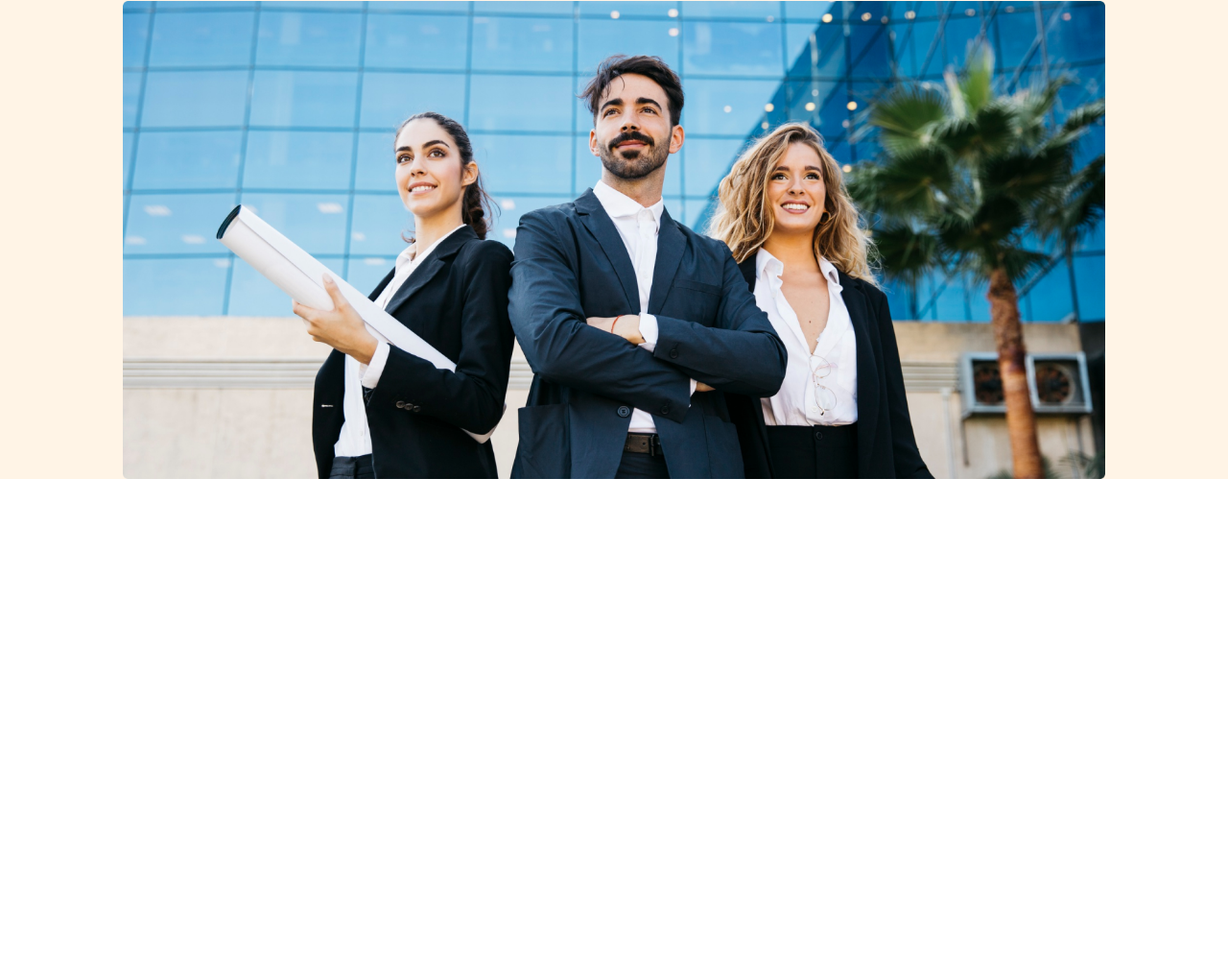
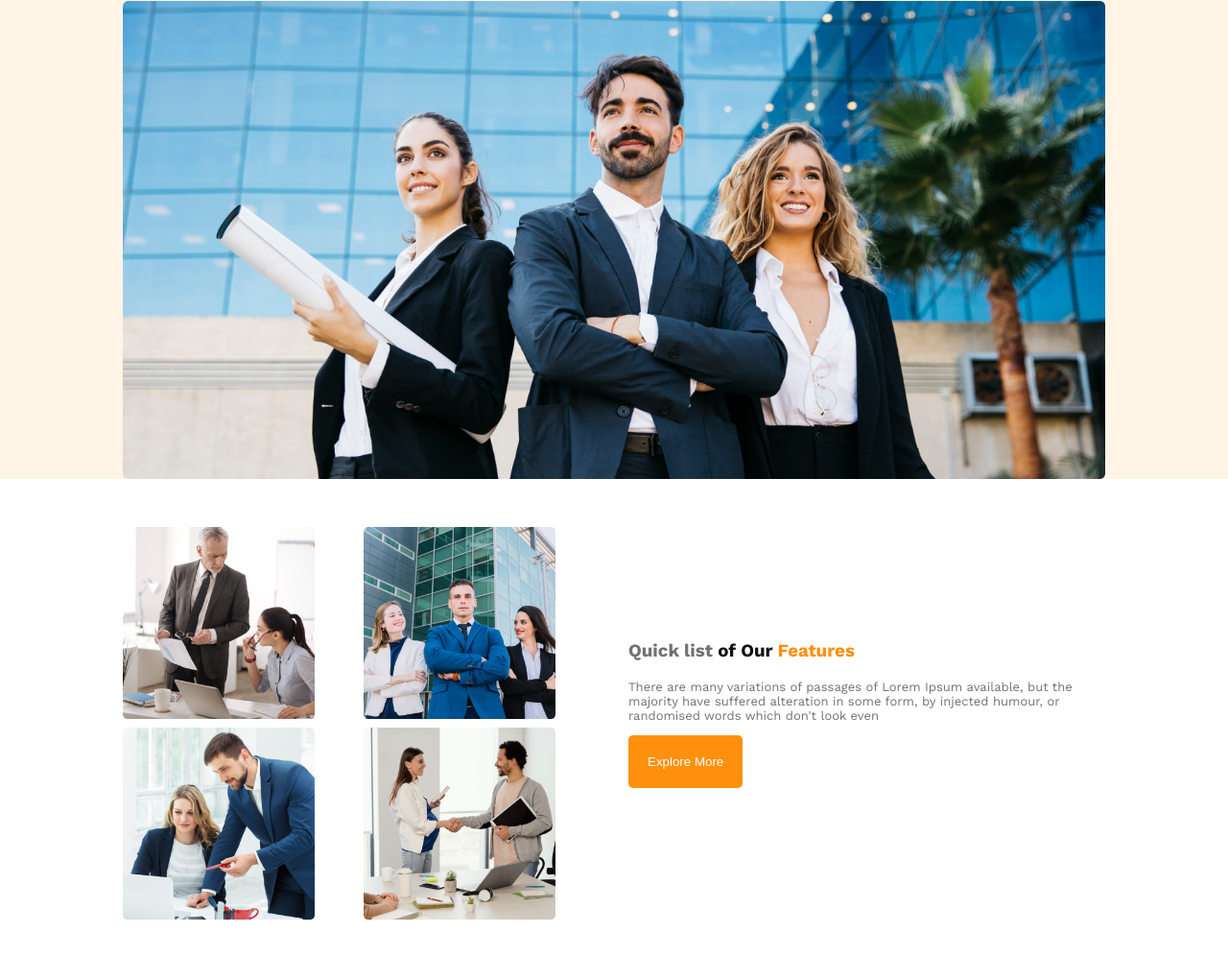
Before and after one commit to Nahid3d/g3-architect-reasponsiv, a plain HTML site: page index.html in a window 1280 px wide. Shown: the part 279-1276 px from the top of the page at 96% size. Before the commit the page ends 800 px from the top, so only its background shows below. Drawn offline with nearby package versions, Linux system fonts and the light colour scheme.

Commit message:
feature section complite and full mobil reasponsive

```diff
--- a/index.html
+++ b/index.html
@@ -63,6 +63,38 @@
     </header>
     <main>
 
+        <section>
+            <div class="container">
+                <div class="feature">
+                    <div class="tow-feature">
+                        <div class="feature-img">
+                            <div>
+                                <img src="./images/team1.png" alt="">
+                            </div>
+                            <div>
+                                <img src="./images/team2.png" alt="">
+                            </div>
+                            <div>
+                                <img src="./images/team3.png" alt="">
+                            </div>
+                            <div>
+                                <img src="./images/team4.png" alt="">
+                            </div>
+                        </div>
+                        <div class="feature-text">
+                            <h3>
+                                <span style="color: #727272;">Quick list</span> <span style="color: #131313;">of Our </span><span style="color: #FF900E;">Features</span>
+                            </h3>
+                            <p class="feature-p">There are many variations of passages of Lorem Ipsum available, but the majority have suffered alteration in some form, by injected humour, or randomised words which don't look even</p>
+                            <button class="feature-btn brand-btn">Explore More</button>
+                        </div>
+
+                    </div>
+
+                </div>
+            </div>
+        </section>
+
     </main>
     <footer>
 
--- a/style.css
+++ b/style.css
@@ -6,7 +6,8 @@
     font-weight: 400;
     font-style: normal;
 }
-body{
+
+body {
     margin: 0;
     padding: 0;
     box-sizing: border-box;
@@ -38,21 +39,25 @@ ul {
     align-items: center;
 
 }
-.g-three{
+
+.g-three {
     font-weight: 300;
 }
-.brand{
+
+.brand {
     font-weight: 400;
     text-align: center;
 
 }
-.brand-p{
+
+.brand-p {
     font-weight: 300;
     text-align: center;
     padding: 0 150px;
 
 }
-.brand-btn{
+
+.brand-btn {
     color: white;
     background-color: #ff900e;
     border: none;
@@ -60,50 +65,122 @@ ul {
     border-radius: 5px;
     text-align: center;
 }
-.brand-button{
+
+.brand-button {
     text-align: center;
 }
-.banner-img img{
+
+.banner-img img {
     width: 80%;
 
 }
-.banner-img{
+
+.banner-img {
 
     display: flex;
     margin-top: 30px;
-    align-items:center ;
+    align-items: center;
     flex-direction: column;
 
 }
-.head{
+
+.head {
     background-color: #fff4e6;
 }
 
+/* banner section ended  */
 
+/* feature section start  */
+
+.tow-feature{
+    display: flex;
+    gap: 10px;
+    margin: 50px auto;
+    width: 80%;
+}
+
+.feature-img {
+    min-height: 200px;
+    width: 50%;
+    display: grid;
+    grid-template-columns: repeat(2,1fr);
+    gap: 5px;
+}
+.feature-img img{
+    width: 200px;
+    height: 200px;
+}
+
+.feature-text {
+    min-height: 200px;
+    margin-left: 20px;
+    width: 50%;
+    justify-content: center;
+    align-items: center;
+    margin-top: 100px;
+}
+.feature-p{
+    color: #727272;
+    font-size: small;
+}
 
 
 @media screen and (max-width:576px) {
-    .brand-p{
+    .brand-p {
         padding: 0;
 
     }
-    body{
+
+    body {
         padding: 0;
     }
-    ul{
+
+    ul {
         gap: 8px;
         flex-direction: column;
     }
-    .navbar{
+
+    .navbar {
         justify-content: center;
         display: flex;
         align-items: center;
         width: 200px;
 
     }
-    .head{
+
+    .head {
         align-items: center;
         justify-items: center;
-        max-width: 408px;
+        max-width: 572px;
     }
+
+    /* banner section media quay style end  */
+
+    /* feature section style start  */
+
+    .tow-feature{
+        flex-direction: column;
+        justify-content: center;
+        align-items: center;
+    }
+    .feature-text{
+        margin: 0;
+        padding: 0;
+        justify-content: start;
+        align-items: start;
+        width: 100%;
+        height: 100%;
+    }
+    .feature-img{
+        grid-template-columns: repeat(1,1fr);
+        width: 100%;
+        height: 100%;
+
+    }
+    .feature-img img {
+        width: 100%;
+        height: 100%;
+        object-fit: cover;
+    }
+
 }
```
